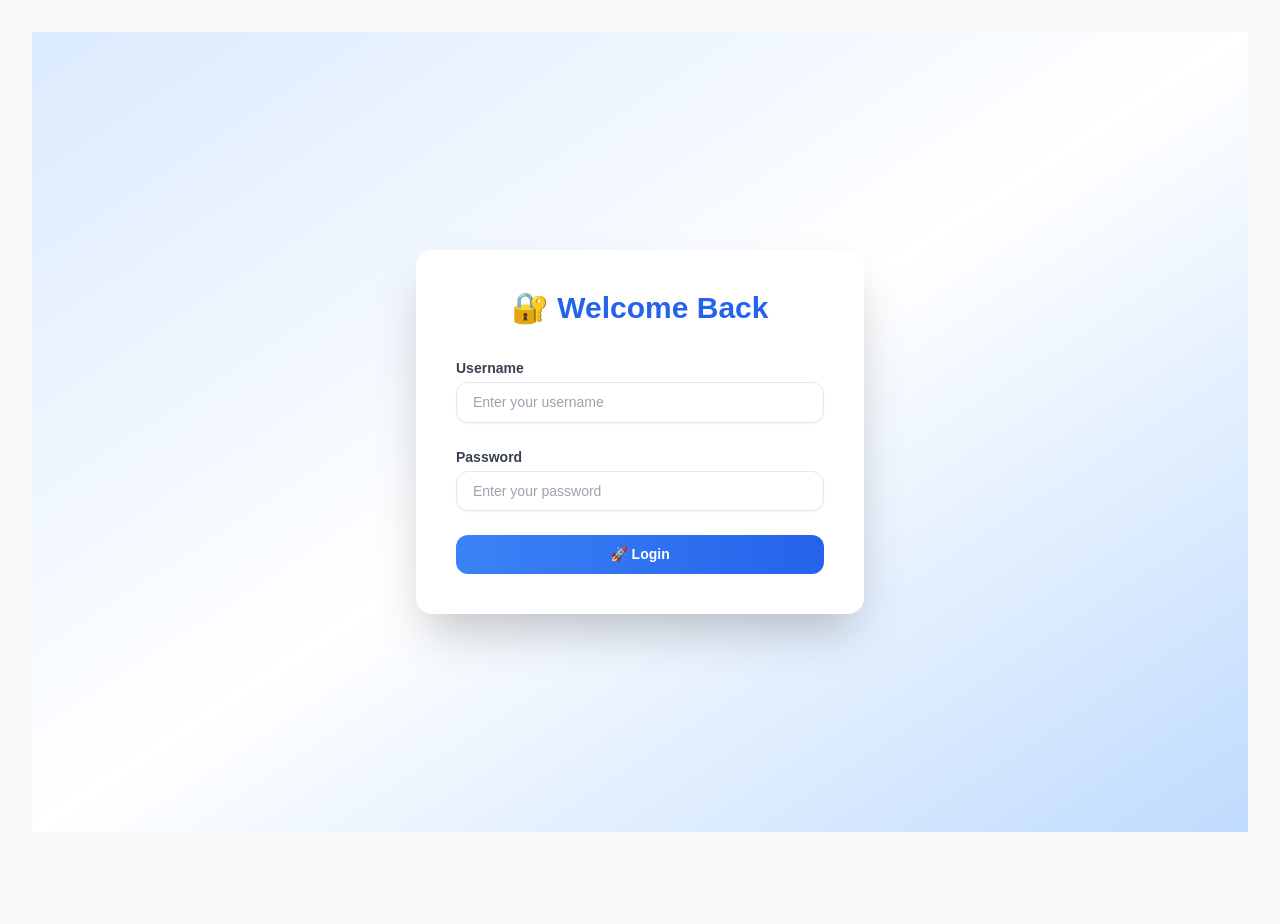
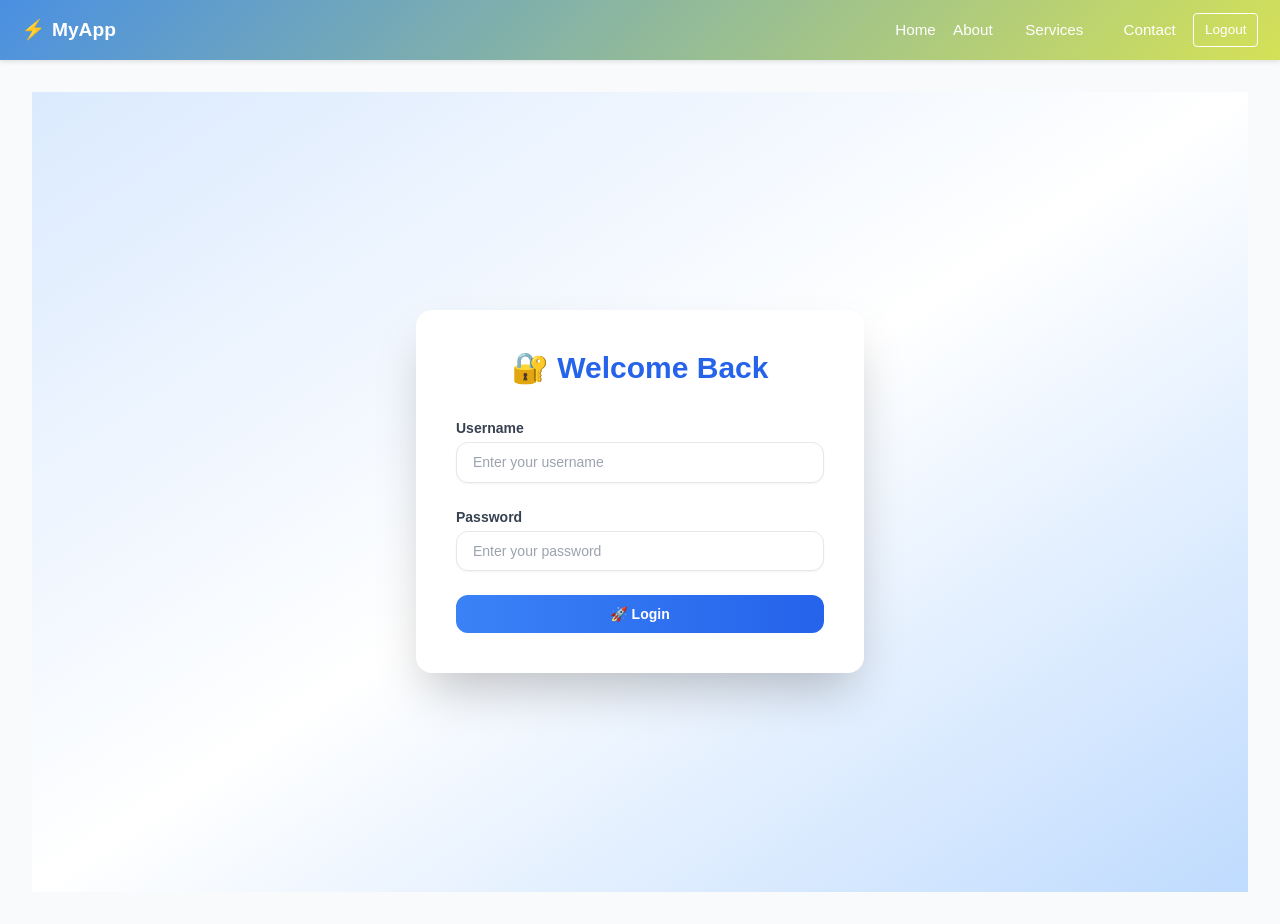
Before and after one commit to VipinCV/vuew, a Vue app: page /login in a window 1280 px wide. Before the commit the page ends 864 px from the top, so only its background shows below. Built offline with nearby package versions, Linux system fonts and the light colour scheme; sample sign-in values are in the browser's storage.

Commit message:
Update App.vue

```diff
--- a/src/App.vue
+++ b/src/App.vue
@@ -51,10 +51,10 @@ import { useRouter } from 'vue-router'
 
 const router = useRouter()
 
-const isLoggedIn = computed(() => !!localStorage.getItem('accessToken'))
+const isLoggedIn = computed(() => !!localStorage.getItem('token'))
 
 function logout() {
-  localStorage.removeItem('accessToken')
+  localStorage.removeItem('token')
   router.push('/login')
 }
 </script>
```
